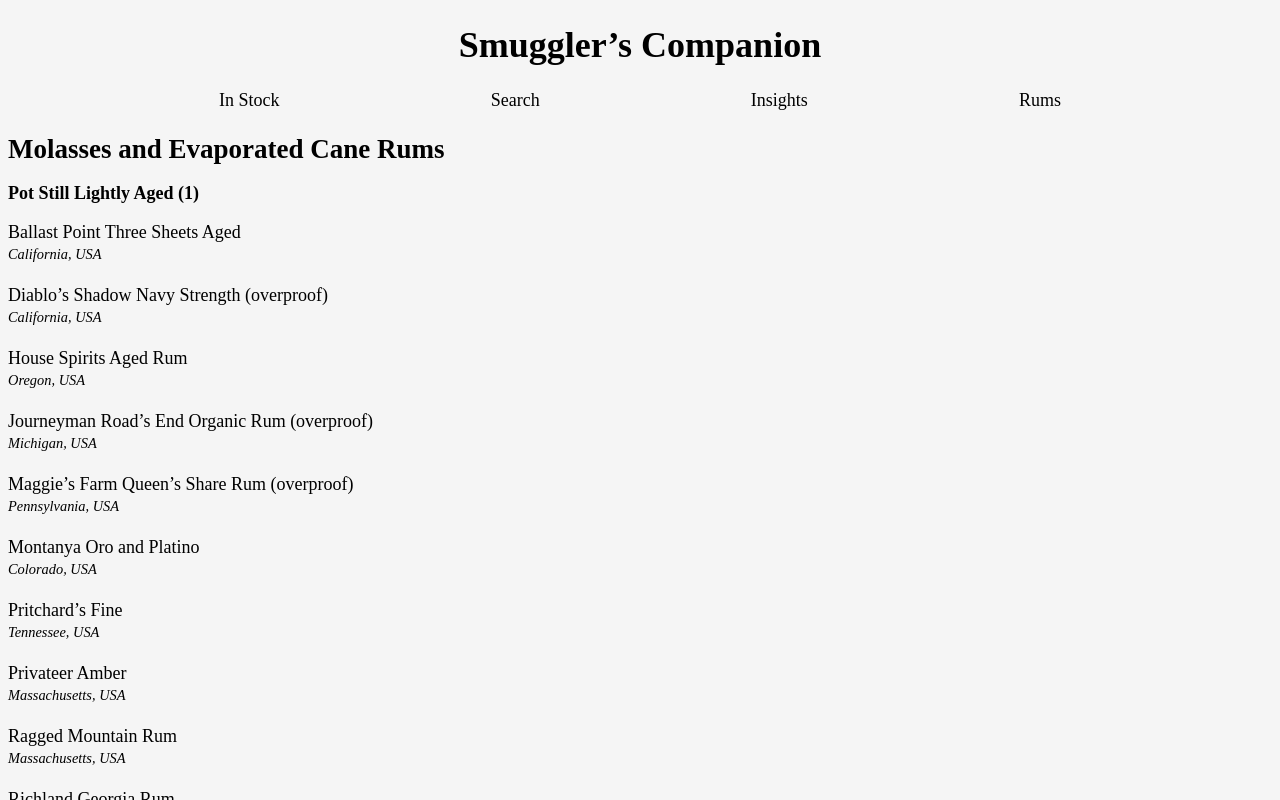
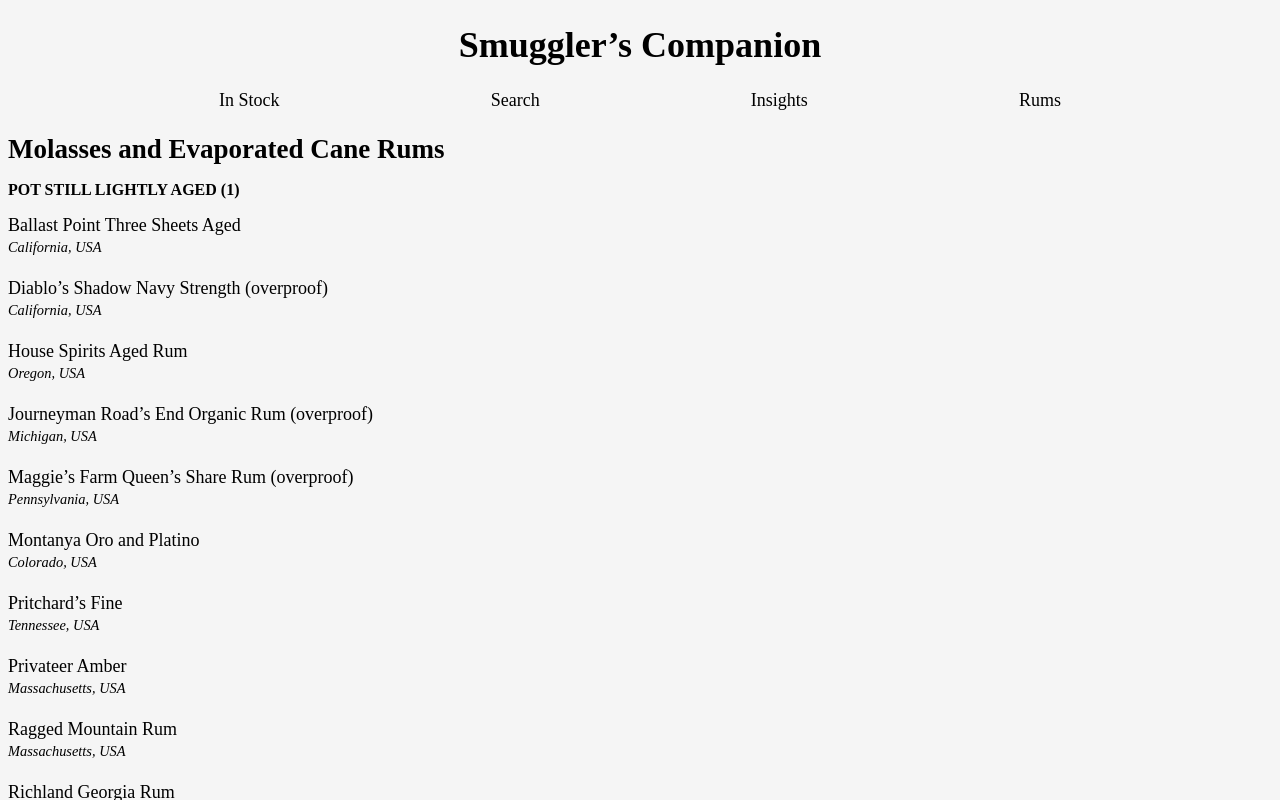
Before and after one commit to twilliams15/sc_drink_finder, a React (Create React App) app: page / in a window 1280 px wide. Both pictures are taken after a click on the item "Rums". Shown: the top 800 px of the page. Built offline with nearby package versions, Linux system fonts and the light colour scheme; a web font is replaced by a local one.

Commit message:
refactor rum list

```diff
--- a/src/data/all_rums.js
+++ b/src/data/all_rums.js
@@ -3,7 +3,7 @@
     class: 'Molasses and Evaporated Cane Rums',
     types: [
       {
-        type: 'Pot Still Lightly Aged (1)',
+        name: 'Pot Still Lightly Aged (1)',
         rums: [
           {
             name: 'Ballast Point Three Sheets Aged',
@@ -64,7 +64,7 @@
         ],
       },
       {
-        type: 'Blended Lightly Aged (2)',
+        name: 'Blended Lightly Aged (2)',
         rums: [
           {
             name: 'Appleton Estate Signature Blend',
@@ -117,7 +117,7 @@
         ],
       },
       {
-        type: 'Blended Aged (3)',
+        name: 'Blended Aged (3)',
         rums: [
           {
             name: 'Appleton Estate Reserve Blend & Rare Blend 12',
@@ -190,7 +190,7 @@
         ],
       },
       {
-        type: 'Column Still Aged (4)',
+        name: 'Column Still Aged (4)',
         rums: [
           {
             name: '',
@@ -203,7 +203,7 @@
         ],
       },
       {
-        type: 'Black Blended (5)',
+        name: 'Black Blended (5)',
         rums: [
           {
             name: '',
@@ -216,7 +216,7 @@
         ],
       },
       {
-        type: 'Black Blended Overproof (6)',
+        name: 'Black Blended Overproof (6)',
         rums: [
           {
             name: '',
@@ -229,7 +229,7 @@
         ],
       },
       {
-        type: 'Cane AOC Martinique Rhum Agricole Blanc (7)',
+        name: 'Cane AOC Martinique Rhum Agricole Blanc (7)',
         rums: [
           {
             name: '',
@@ -242,7 +242,7 @@
         ],
       },
       {
-        type: 'Cane AOC Martinique Rhum Agricole Vieux (8)',
+        name: 'Cane AOC Martinique Rhum Agricole Vieux (8)',
         rums: [
           {
             name: '',
--- a/src/modules/Rums.js
+++ b/src/modules/Rums.js
@@ -2,28 +2,39 @@
 import allRums from '../data/all_rums'
 
 export function Rums() {
+  function rumListElement(rumList) {
+    return (
+      <>
+        <h2>{rumList.class}</h2>
+        {rumList.types.map(rumTypesElement)}
+      </>
+    )
+  }
+
+  function rumTypesElement(rumType) {
+    return (
+      <>
+        <h3>{rumType.name}</h3>
+        {rumType.rums.map(rumElement)}
+      </>
+    )
+  }
+
+  function rumElement(rum) {
+    return (
+      <li>
+        {rum.name}
+        <br />
+        <span className="origin">{rum.origin}</span>
+        <br />
+        <br />
+      </li>
+    )
+  }
+
   return (
     <div id="rums">
-      {allRums.map((a) => (
-        <>
-          <h2>{a.class}</h2>
-          {a.types.map((b) => (
-            <>
-              <ul>
-                <strong>{b.type}</strong>
-              </ul>
-              {b.rums.map((c) => (
-                <li>
-                  {c.name} <br />
-                  <span className="origin">{c.origin}</span>
-                  <br />
-                  <br />
-                </li>
-              ))}
-            </>
-          ))}
-        </>
-      ))}
+      {allRums.map(rumListElement)}
     </div>
   )
 }
```
